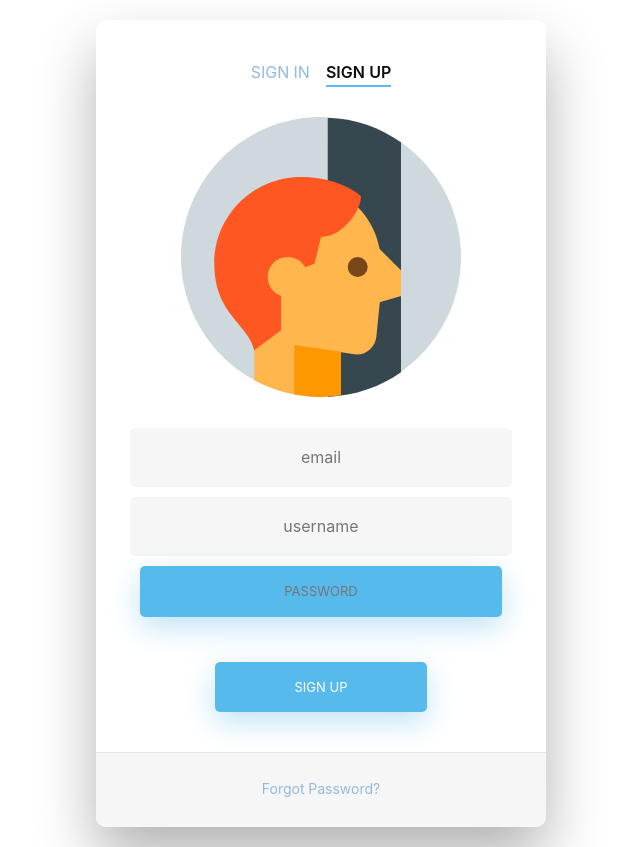
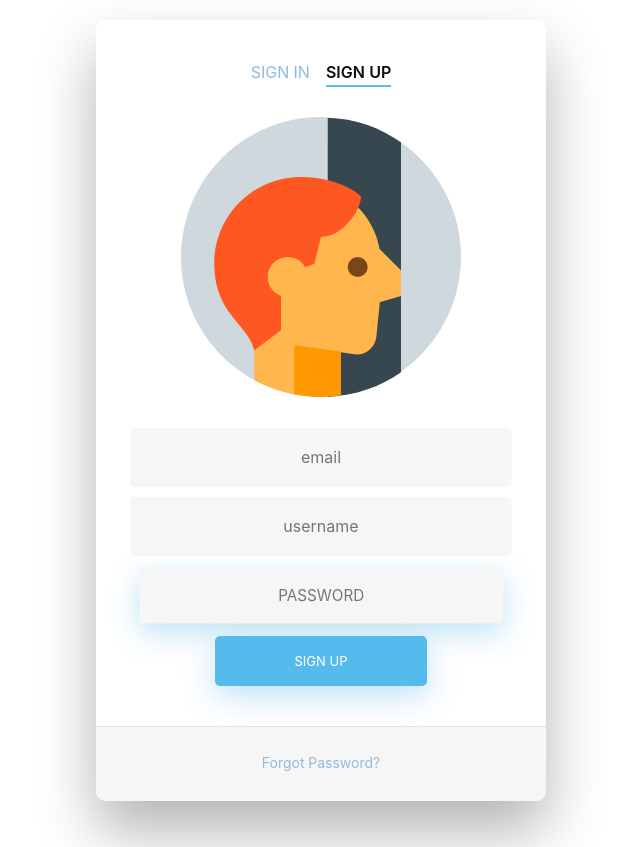
Before and after one commit to Jetnipat-c/Product-management-frontend, a Next.js app: page /Signup in a window 1280 px wide. Shown: the whole page, without its empty margins (319-959 px from the left). After the commit the page ends 821 px from the top, so only its background shows below. Built offline with nearby package versions, Linux system fonts and the light colour scheme.

Commit message:
:tada: login, signup

```diff
--- a/styles/components/styles-signup.js
+++ b/styles/components/styles-signup.js
@@ -104,12 +104,14 @@ const StyleWrapper = styled.div`
   }
 
   input[type="button"]:hover,
+  input[type="password"],
   input[type="submit"]:hover,
   input[type="reset"]:hover {
     background-color: #39ace7;
   }
 
   input[type="button"]:active,
+  input[type="password"],
   input[type="submit"]:active,
   input[type="reset"]:active {
     -moz-transform: scale(0.95);
@@ -119,7 +121,8 @@ const StyleWrapper = styled.div`
     transform: scale(0.95);
   }
 
-  input[type="text"] {
+  input[type="text"],
+  input[type="password"] {
     background-color: #f6f6f6;
     border: none;
     color: #0d0d0d;
@@ -140,12 +143,14 @@ const StyleWrapper = styled.div`
     border-radius: 5px 5px 5px 5px;
   }
 
-  input[type="text"]:focus {
+  input[type="text"]:focus,
+  input[type="password"]:focus {
     background-color: #fff;
     border-bottom: 2px solid #5fbae9;
   }
 
-  input[type="text"]:placeholder {
+  input[type="text"]:placeholder,
+  input[type="password"]:placeholder {
     color: #cccccc;
   }
 
```
Also changed, not shown: pages/Signin/index.js (+22 -2 lines), styles/components/styles-signin.js (+9 -3 lines).
